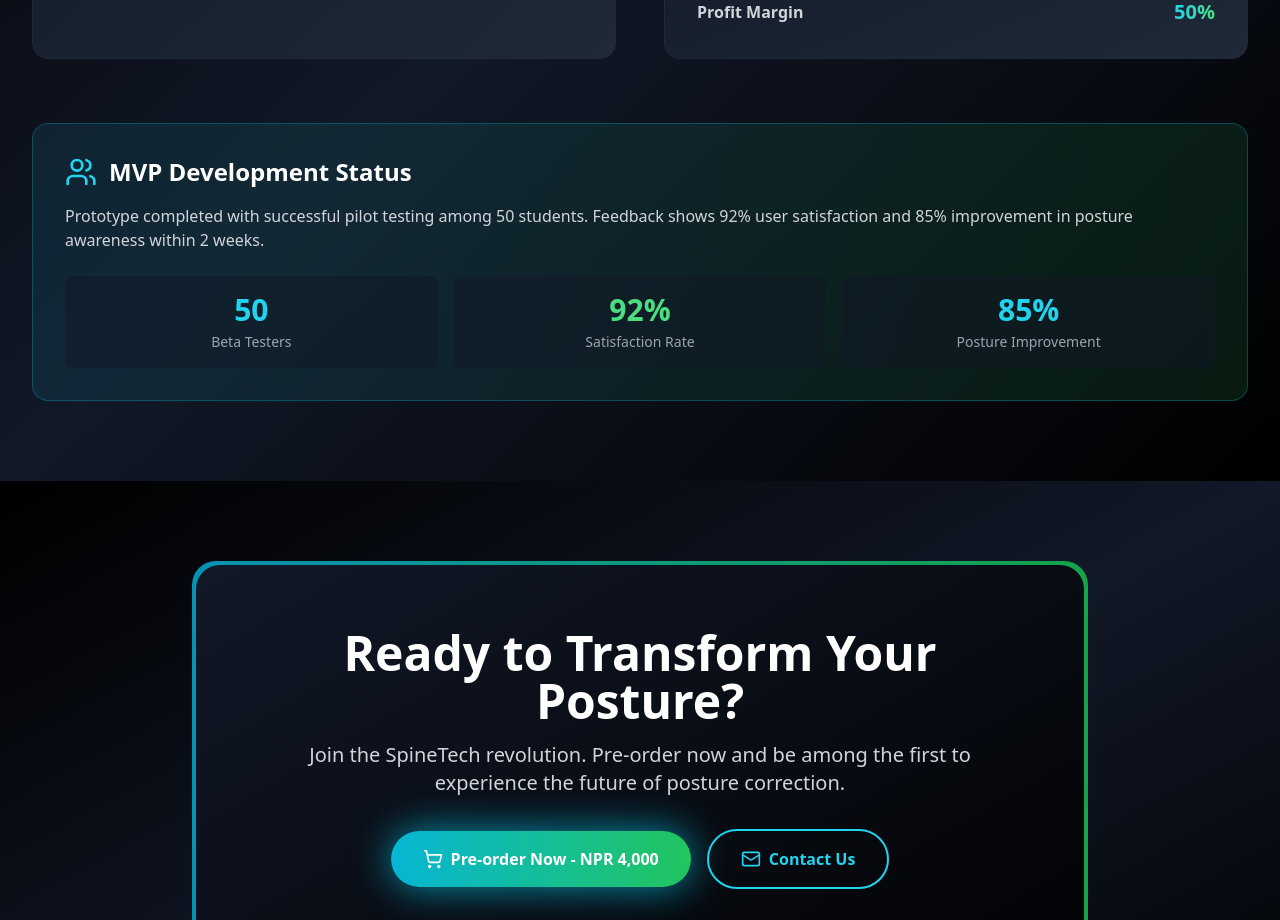
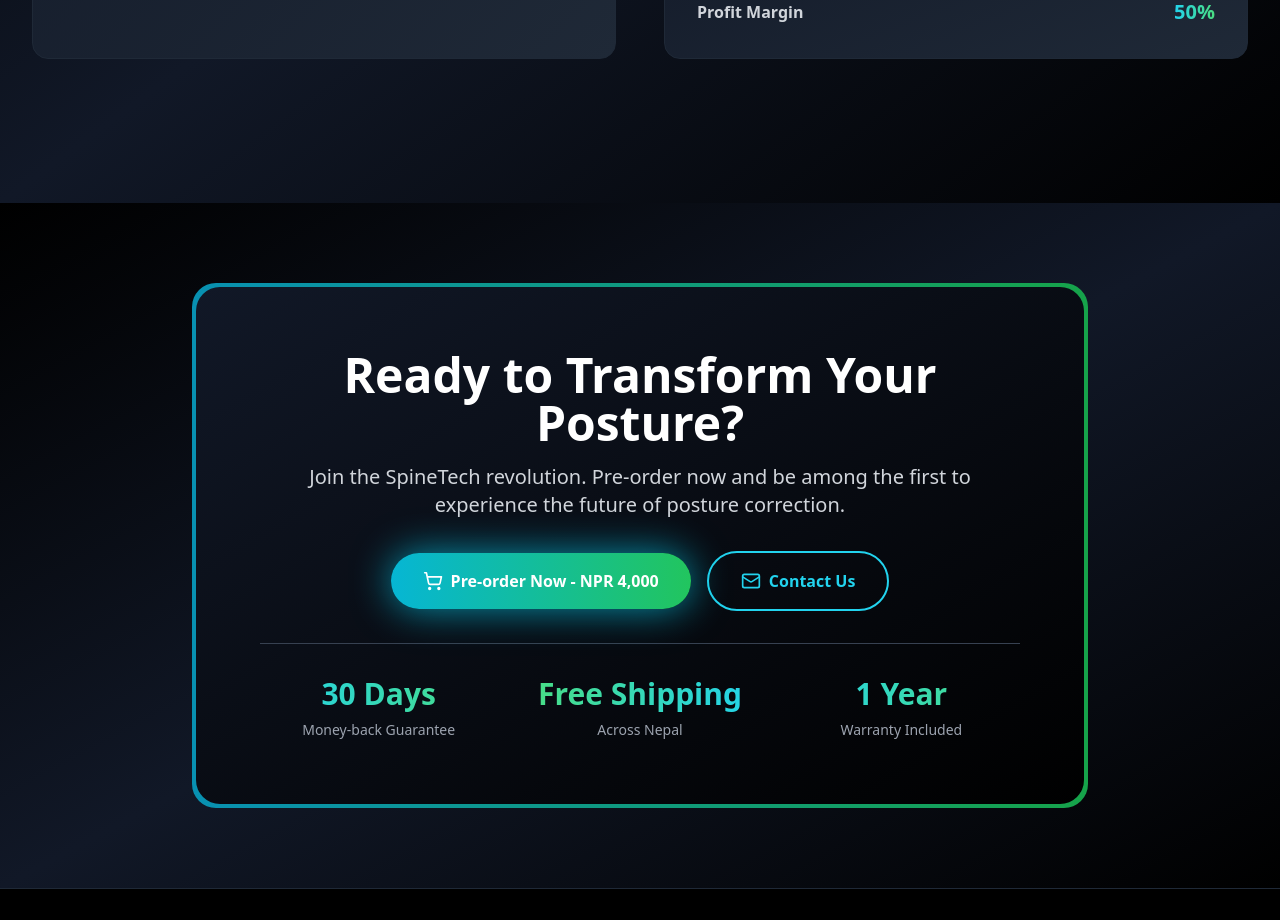
Before and after one commit to jhavishesh7/Splinetech, a React (Vite) app: page / in a window 1280 px wide. Shown: the part 4980-5900 px from the top of the page. Built offline with nearby package versions, Linux system fonts and the light colour scheme.

Commit message:
removed status

```diff
--- a/src/components/MVPEconomics.tsx
+++ b/src/components/MVPEconomics.tsx
@@ -1,4 +1,4 @@
-import { DollarSign, Users, TrendingUp, Package } from 'lucide-react';
+import { DollarSign, TrendingUp, Package } from 'lucide-react';
 
 const costBreakdown = [
   { label: 'IMU Sensor', cost: 500, color: 'from-cyan-500 to-cyan-600' },
@@ -118,30 +118,6 @@ export default function MVPEconomics() {
             </div>
           </div>
         </div>
-
-        <div className="bg-gradient-to-r from-cyan-900/30 to-green-900/30 rounded-2xl p-8 border border-cyan-500/30">
-          <div className="flex items-center gap-3 mb-4">
-            <Users className="w-8 h-8 text-cyan-400" />
-            <h3 className="text-2xl font-bold text-white">MVP Development Status</h3>
-          </div>
-          <p className="text-gray-300 mb-4">
-            Prototype completed with successful pilot testing among 50 students. Feedback shows 92% user satisfaction and 85% improvement in posture awareness within 2 weeks.
-          </p>
-          <div className="grid grid-cols-1 sm:grid-cols-3 gap-4 mt-6">
-            <div className="text-center p-4 bg-gray-900/50 rounded-lg">
-              <div className="text-3xl font-bold text-cyan-400 mb-1">50</div>
-              <div className="text-sm text-gray-400">Beta Testers</div>
-            </div>
-            <div className="text-center p-4 bg-gray-900/50 rounded-lg">
-              <div className="text-3xl font-bold text-green-400 mb-1">92%</div>
-              <div className="text-sm text-gray-400">Satisfaction Rate</div>
-            </div>
-            <div className="text-center p-4 bg-gray-900/50 rounded-lg">
-              <div className="text-3xl font-bold text-cyan-400 mb-1">85%</div>
-              <div className="text-sm text-gray-400">Posture Improvement</div>
-            </div>
-          </div>
-        </div>
       </div>
     </section>
   );
```
